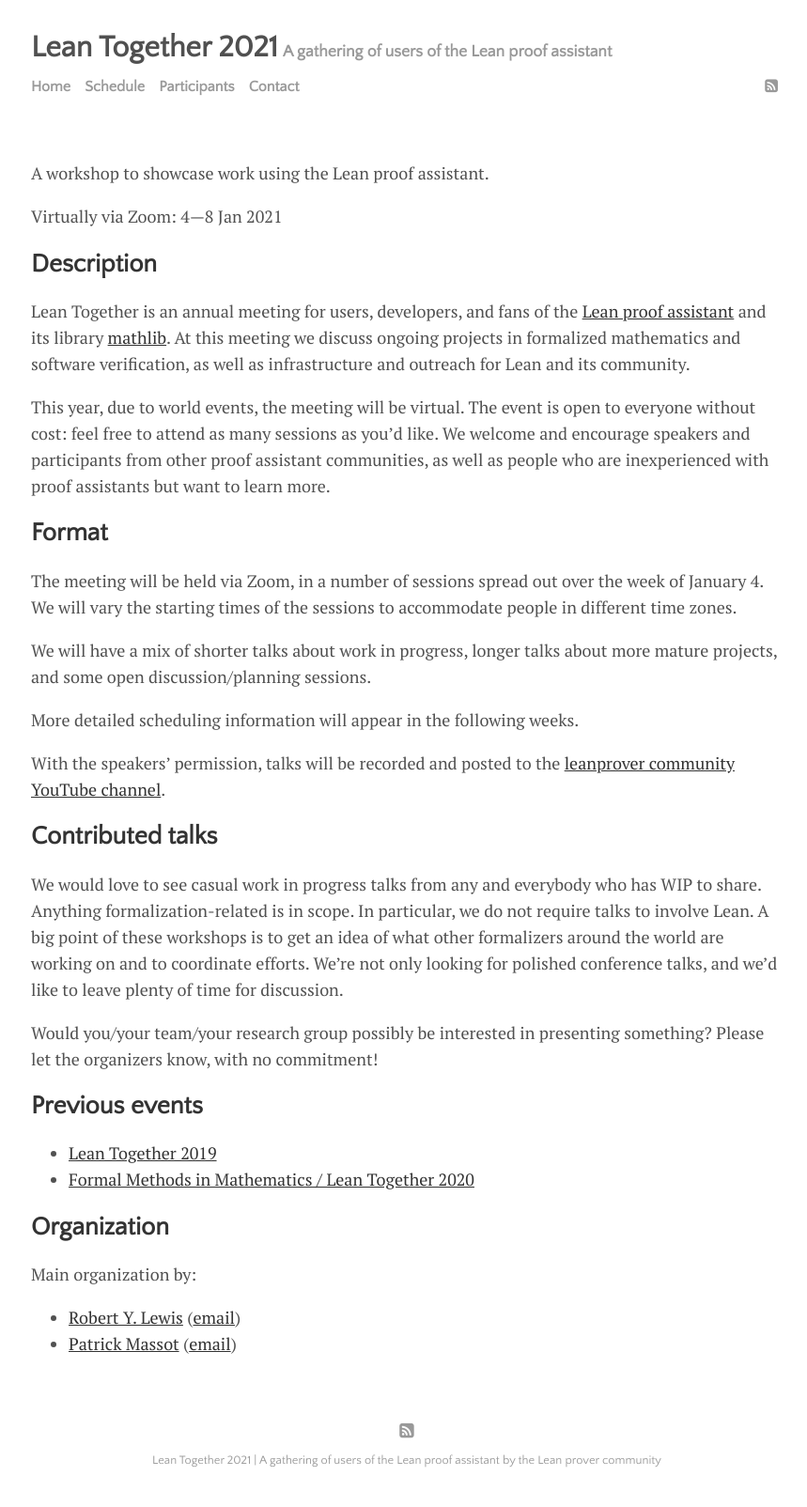
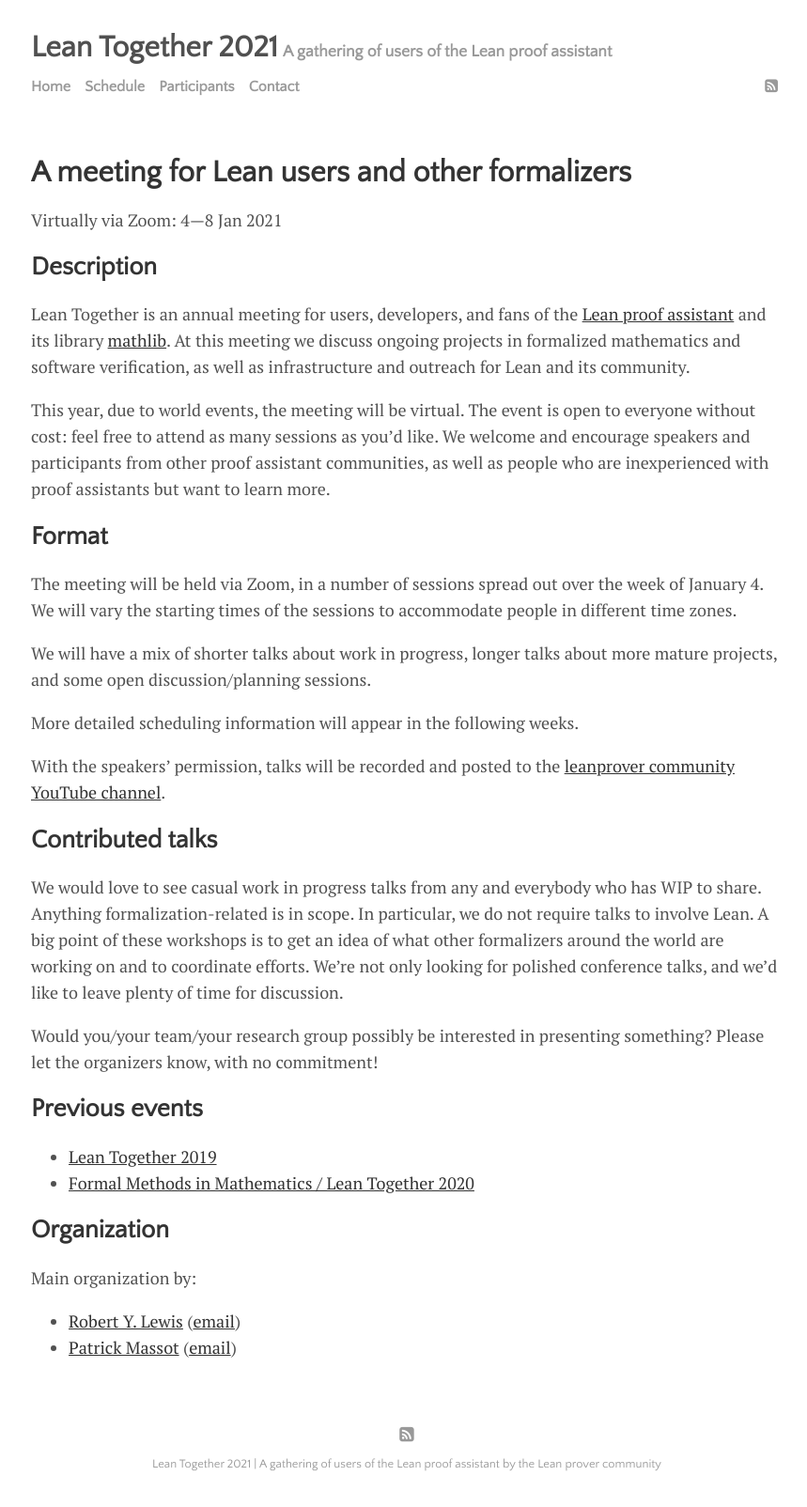
Before and after one commit to leanprover-community/lt2021, a Jekyll site: the page built from index.md, in a window 1280 px wide. Shown: the whole page at 94% size, without its empty margins (207-1066 px from the left). Built offline with Jekyll 4.4.1, drawn with Linux system fonts in a browser that asks for light colours.

Commit message:
new header
The site looks funny without a leading header here,
but the title is also serving as a header,
so I'm not sure what to do

```diff
--- a/index.md
+++ b/index.md
@@ -3,7 +3,7 @@ layout: default
 title: Home
 ---
 
-A workshop to showcase work using the Lean proof assistant.
+# A meeting for Lean users and other formalizers
 
 Virtually via Zoom: 4—8 Jan 2021
 
```
